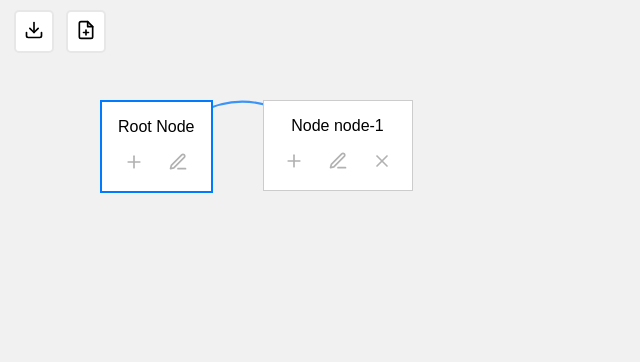
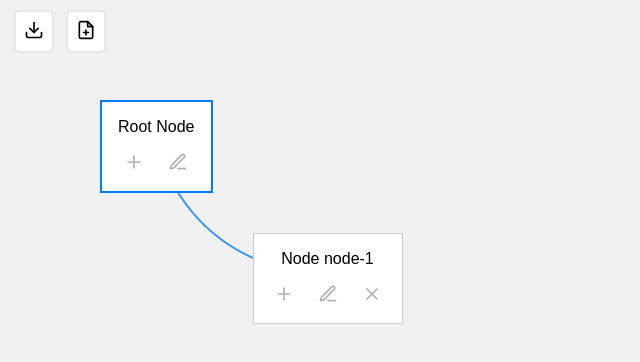
Before and after one commit to scottpetrovic/SimpleMind, an Electron app: page index.html in a window 800 px wide. Both pictures are taken after a click on the button 134 px from the left and 163 px from the top of the page. Shown: the whole page, without its empty margins (0-640 px from the left). Drawn offline with Linux system fonts and the light colour scheme.

Commit message:
Start trying to improve logic for where nodes get added

```diff
--- a/index.html
+++ b/index.html
@@ -219,8 +219,6 @@
               node.appendChild(deleteBtn);
             }
 
-
-
             mindmap.appendChild(node);
 
             if (parent) {
@@ -304,12 +302,24 @@
           const cx = childRect.left + childRect.width / 2;
           const cy = childRect.top + childRect.height / 2;
 
+          // Calculate the angle in radians between the parent and child nodes
+          const angle = Math.atan2(cy - py, cx - px);
+
+          // Adjust the curvature based on the angle
+          const curvatureFactor = Math.abs(Math.sin(angle)); // Example adjustment, feel free to modify
+
           const midX = (px + cx) / 2;
           const midY = (py + cy) / 2;
           const dx = cx - px;
           const dy = cy - py;
-            const curveX = midX + dy * 0.5;
-            const curveY = midY - dx * 0.5;
+
+          // Determine if the child is below the parent and adjust the curve direction
+          const isChildBelow = cy > py;
+          const curveDirection = isChildBelow ? -1 : 1;
+
+          // Apply curvature factor to control the shape dynamically, adjusting direction based on child's position
+          const curveX = midX + dy * 0.5 * curvatureFactor * curveDirection;
+          const curveY = midY - dx * 0.5 * curvatureFactor * curveDirection;
 
           const path = `M${px},${py} Q${curveX},${curveY} ${cx},${cy}`;
           connector.setAttribute('d', path);
@@ -456,10 +466,28 @@
             updateConnectors();
         }
 
-        function addNode(base_node) {
-            const x = base_node.getBoundingClientRect().right + 50;
-            const y = base_node.getBoundingClientRect().top;
-            createNode(x, y, base_node);
+        function addNode(baseNode) {
+            const offset = 40; // Offset both below and to the right
+
+            let referenceNode = baseNode;
+            const children = getChildren(baseNode); // Assuming children have a class 'node'
+            if (children.length > 0) {
+                referenceNode = children[children.length - 1]; // Use the last child as reference
+            }
+
+            // Get the reference node's position
+            const referenceRect = referenceNode.getBoundingClientRect();
+
+            //
+            let newX = referenceRect.right + offset
+             if (children.length > 0) {
+               newX -= baseNode.getBoundingClientRect().right // if we are another child, just be it underneath
+             }
+
+            let newY = referenceRect.bottom + offset
+
+            // Assuming createNode is a function that creates the new node
+            createNode(newX, newY, baseNode); // Pass additional parameters as needed
         }
 
         exportBtn.addEventListener('click', exportMindmap);
```
Lines whose indentation alone changed are shown as unchanged.
